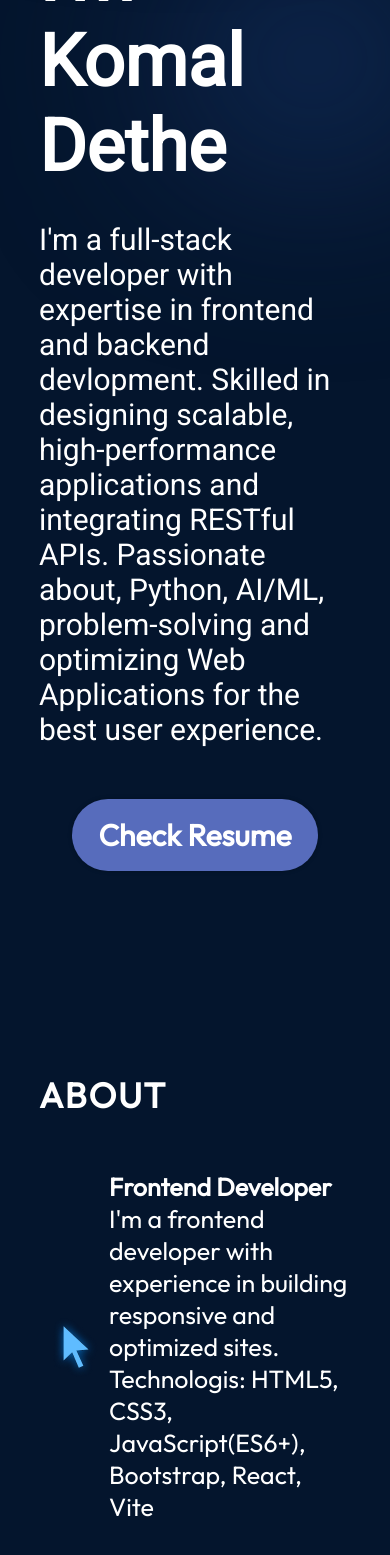
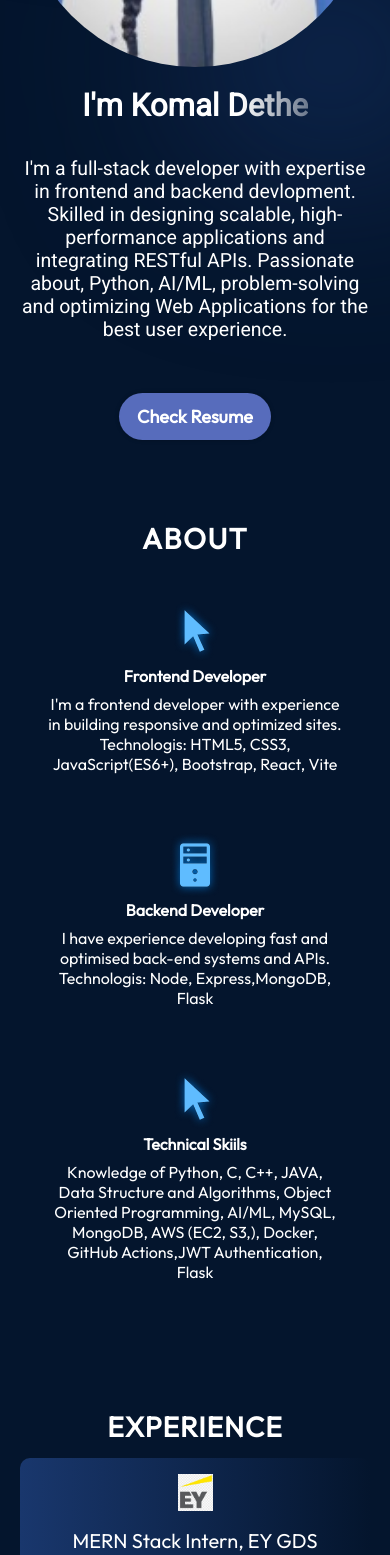
Before and after one commit to komaldethe28/My_Portfolio, a React (Vite) app: page / in a window 390 px wide. Shown: the part 432-1987 px from the top of the page. Built offline with nearby package versions, Linux system fonts and the light colour scheme.

Commit message:
Updated CSS

```diff
--- a/src/components/About/About.module.css
+++ b/src/components/About/About.module.css
@@ -4,36 +4,41 @@
   position: relative;
   background-color: rgba(12, 12, 12, 0.6);
   border-radius: 15px;
-  padding: 73px;
-  margin-top: 129px;
+  padding: 4.5rem;
+  margin: 8rem 10%;
   z-index: 1;
-  margin-left: 10%;
-  margin-right: 10%;
 }
 
 .title {
   color: var(--color-text);
-  font-size: 35px;
+  font-size: 2.2rem;
   font-weight: 700;
-  letter-spacing: 1.75px;
+  letter-spacing: 0.1rem;
   text-transform: uppercase;
+  text-align: center;
 }
 
 .content {
   display: flex;
   flex-direction: row;
   align-items: center;
+  justify-content: space-between;
+  gap: 2rem;
+  flex-wrap: wrap;
 }
 
 .aboutImage {
   width: 35%;
+  max-width: 400px;
+  min-width: 250px;
 }
 
 .aboutItems {
   color: var(--color-text);
   display: flex;
   flex-direction: column;
-  gap: 50px;
+  gap: 2.5rem;
+  flex: 1;
 }
 
 .aboutItem {
@@ -42,7 +47,7 @@
   align-items: center;
   border-radius: 20px;
   list-style: none;
-  padding: 25px;
+  padding: 1.5rem;
   background-image: linear-gradient(
     90deg,
     rgba(165, 215, 232, 0.42) 0%,
@@ -50,7 +55,7 @@
   );
   background-size: 0 100%;
   background-repeat: no-repeat;
-  transition: 0.4s;
+  transition: background-size 0.4s ease;
 }
 
 .aboutItem:hover {
@@ -58,35 +63,69 @@
 }
 
 .aboutItem h3 {
-  font-size: 25px;
+  font-size: 1.5rem;
   font-weight: 600;
+  margin-right: 1rem;
 }
 
 .aboutItem p {
-  font-size: 25px;
+  font-size: 1.25rem;
 }
 
-@media screen and (max-width: 830px) {
+/* Tablet Devices */
+@media screen and (max-width: 1024px) {
   .container {
-    background-color: transparent;
-    padding-left: 0;
-    padding-right: 0;
+    padding: 3rem 5%;
+    margin: 5rem 5%;
   }
 
   .content {
     flex-direction: column;
+    align-items: center;
+  }
+
+  .aboutImage {
+    width: 100%;
+    max-width: 300px;
+  }
+
+  .aboutItem {
+    flex-direction: column;
+    text-align: center;
+  }
+
+  .aboutItem h3 {
+    margin: 0 0 0.5rem;
+  }
+}
+
+/* Mobile Devices */
+@media screen and (max-width: 600px) {
+  .container {
+    padding: 2rem 1rem;
+    margin: 3rem 1rem;
+    background-color: transparent;
+  }
+
+  .title {
+    font-size: 1.8rem;
+  }
+
+  .aboutItems {
+    margin-top: 1.5rem;
+    gap: 1.5rem;
+  }
+
+  .aboutItem {
+    padding: 1rem;
+  }
+
+  .aboutItem h3,
+  .aboutItem p {
+    font-size: 1rem;
   }
 
   .aboutImage {
     display: none;
   }
-
-  .aboutItems {
-    margin-top: 29px;
-  }
-
-  .aboutItem {
-    padding-left: 0;
-    padding-right: 0;
-  }
 }
--- a/src/components/Contact/Contact.module.css
+++ b/src/components/Contact/Contact.module.css
@@ -10,6 +10,7 @@
   width: 100vw;
   padding: 58px 10%;
   gap: 10px;
+  flex-wrap: wrap;
 }
 
 .text h2 {
@@ -46,10 +47,33 @@
   letter-spacing: 1.5px;
 }
 
+/* Tablets & small laptops */
+@media screen and (max-width: 1024px) {
+  .text h2 {
+    font-size: 60px;
+  }
+
+  .text p {
+    font-size: 32px;
+  }
+
+  .link a {
+    font-size: 24px;
+  }
+
+  .container {
+    padding: 40px 6%;
+  }
+}
+
+/* General mobile */
 @media screen and (max-width: 830px) {
   .container {
     flex-direction: column;
-    gap: 23px;
+    gap: 30px;
+    padding: 40px 5%;
+    align-items: center;
+    text-align: center;
   }
 
   .text {
@@ -61,4 +85,41 @@
   .links {
     align-items: center;
   }
+
+  .text h2 {
+    font-size: 45px;
+  }
+
+  .text p {
+    font-size: 24px;
+  }
+
+  .link a {
+    font-size: 20px;
+  }
 }
+
+/* Small phones */
+@media screen and (max-width: 480px) {
+  .container {
+    padding: 30px 4%;
+  }
+
+  .text h2 {
+    font-size: 36px;
+    letter-spacing: 2px;
+  }
+
+  .text p {
+    font-size: 20px;
+    letter-spacing: 1px;
+  }
+
+  .link {
+    gap: 15px;
+  }
+
+  .link a {
+    font-size: 18px;
+  }
+}
--- a/src/components/Experience/Experience.module.css
+++ b/src/components/Experience/Experience.module.css
@@ -13,6 +13,7 @@
   font-weight: 700;
   letter-spacing: 1.75px;
   text-transform: uppercase;
+  text-align: center;
 }
 
 .content {
@@ -20,6 +21,7 @@
   flex-direction: row;
   justify-content: space-evenly;
   margin-top: 14px;
+  flex-wrap: wrap;
 }
 
 .history {
@@ -34,18 +36,20 @@
   flex-direction: row;
   align-items: center;
   gap: 17px;
-  background: #19376d;
   background: linear-gradient(90deg, #19376d 0%, rgba(25, 55, 109, 0) 100%);
   border-radius: 10px;
   padding: 24px;
+  flex-wrap: wrap;
 }
 
 .historyItem img {
   width: 50px;
+  height: auto;
 }
 
 .historyItemDetails {
   font-family: var(--font-roboto);
+  flex: 1;
 }
 
 .historyItemDetails h3 {
@@ -61,11 +65,28 @@
 .historyItemDetails ul {
   margin-top: 6px;
   list-style-position: inside;
-  font-size: 25px;
+  font-size: 20px;
   list-style-type: disc;
   margin-left: 17px;
 }
 
+/* Tablet & small laptop */
+@media screen and (max-width: 1024px) {
+  .history {
+    width: 90%;
+  }
+
+  .historyItemDetails h3 {
+    font-size: 26px;
+  }
+
+  .historyItemDetails p,
+  .historyItemDetails ul {
+    font-size: 18px;
+  }
+}
+
+/* Mobile / tablet */
 @media screen and (max-width: 830px) {
   .content {
     flex-direction: column;
@@ -81,6 +102,55 @@
 
   .history {
     width: 100%;
-    gap: 9px;
+    gap: 20px;
+  }
+
+  .historyItem {
+    flex-direction: column;
+    text-align: center;
+    align-items: center;
+  }
+
+  .historyItem img {
+    width: 40px;
+  }
+
+  .historyItemDetails h3 {
+    font-size: 24px;
+  }
+
+  .historyItemDetails p,
+  .historyItemDetails ul {
+    font-size: 16px;
   }
 }
+
+/* Small phones */
+@media screen and (max-width: 480px) {
+  .container {
+    margin-left: 5%;
+    margin-right: 5%;
+  }
+
+  .title {
+    font-size: 28px;
+    letter-spacing: 1px;
+  }
+
+  .historyItem {
+    padding: 16px;
+  }
+
+  .historyItem img {
+    width: 35px;
+  }
+
+  .historyItemDetails h3 {
+    font-size: 20px;
+  }
+
+  .historyItemDetails p,
+  .historyItemDetails ul {
+    font-size: 14px;
+  }
+}
--- a/src/components/Hero/Hero.module.css
+++ b/src/components/Hero/Hero.module.css
@@ -9,6 +9,8 @@
   z-index: 1;
   margin-left: 10%;
   margin-right: 10%;
+  flex-wrap: wrap;
+  gap: 20px;
 }
 
 .content {
@@ -17,10 +19,11 @@
   align-items: flex-start;
   color: var(--color-text);
   z-index: 1;
+  max-width: 600px;
 }
 
 .title {
-  font-size: 72px;
+  font-size: clamp(36px, 8vw, 72px);
   font-weight: 900;
   margin-bottom: 33px;
   font-family: var(--font-roboto);
@@ -36,9 +39,10 @@
 }
 
 .description {
-  font-size: 30px;
+  font-size: clamp(18px, 4vw, 30px);
   font-family: var(--font-roboto);
   margin-bottom: 52px;
+  text-align: left;
 }
 
 .contactBtn {
@@ -46,17 +50,19 @@
   background-color: var(--color-primary);
   color: var(--color-text);
   border-radius: 100px;
-  font-size: 30px;
+  font-size: clamp(18px, 4vw, 30px);
   font-weight: 600;
-  padding: 17px 26px;
+  padding: 14px 22px;
   box-shadow: 0 0 4px 0 rgba(0, 0, 0, 0.25);
 }
 
 .heroImg {
   width: 70%;
+  max-width: 400px;
+  height: auto;
   z-index: 1;
   border-radius: 50%;
-}
+  }
 
 @keyframes floating {
   0% {
@@ -70,40 +76,68 @@
   }
 }
 
-.topBlur {
+.topBlur,
+.bottomBlur {
   position: absolute;
-  width: 50vw;
-  height: 50vw;
-  min-width: 350px;
-  min-width: 350px;
-  top: -128px;
-  left: -10vw;
   border-radius: 764px;
   background: rgba(25, 55, 109, 0.7);
   filter: blur(100px);
   z-index: 0;
 }
 
+.topBlur {
+  width: 50vw;
+  height: 50vw;
+  min-width: 350px;
+  top: -128px;
+  left: -10vw;
+}
+
 .bottomBlur {
-  position: absolute;
   width: 70vw;
   height: 50vw;
-  min-width: 350px;
   min-width: 250px;
   top: 246px;
   right: -25vw;
-  border-radius: 764px;
-  background: rgba(25, 55, 109, 0.7);
-  filter: blur(100px);
-  z-index: 0;
 }
 
 @media screen and (max-width: 830px) {
   .container {
     flex-direction: column-reverse;
+    align-items: center;
+    margin-left: 5%;
+    margin-right: 5%;
+    text-align: center;
   }
 
   .content {
     align-items: center;
+    text-align: center;
+  }
+
+  .description {
+    text-align: center;
+  }
+
+  .heroImg {
+    width: 80%;
   }
 }
+
+@media screen and (max-width: 480px) {
+  .contactBtn {
+    padding: 12px 18px;
+  }
+
+  .heroImg {
+    width: 100%;
+  }
+
+  .title {
+    font-size: 8vw;
+  }
+
+  .description {
+    font-size: 5vw;
+  }
+}
```
Also changed, not shown: 1 other file (tests, documents, lock files or other folders).
